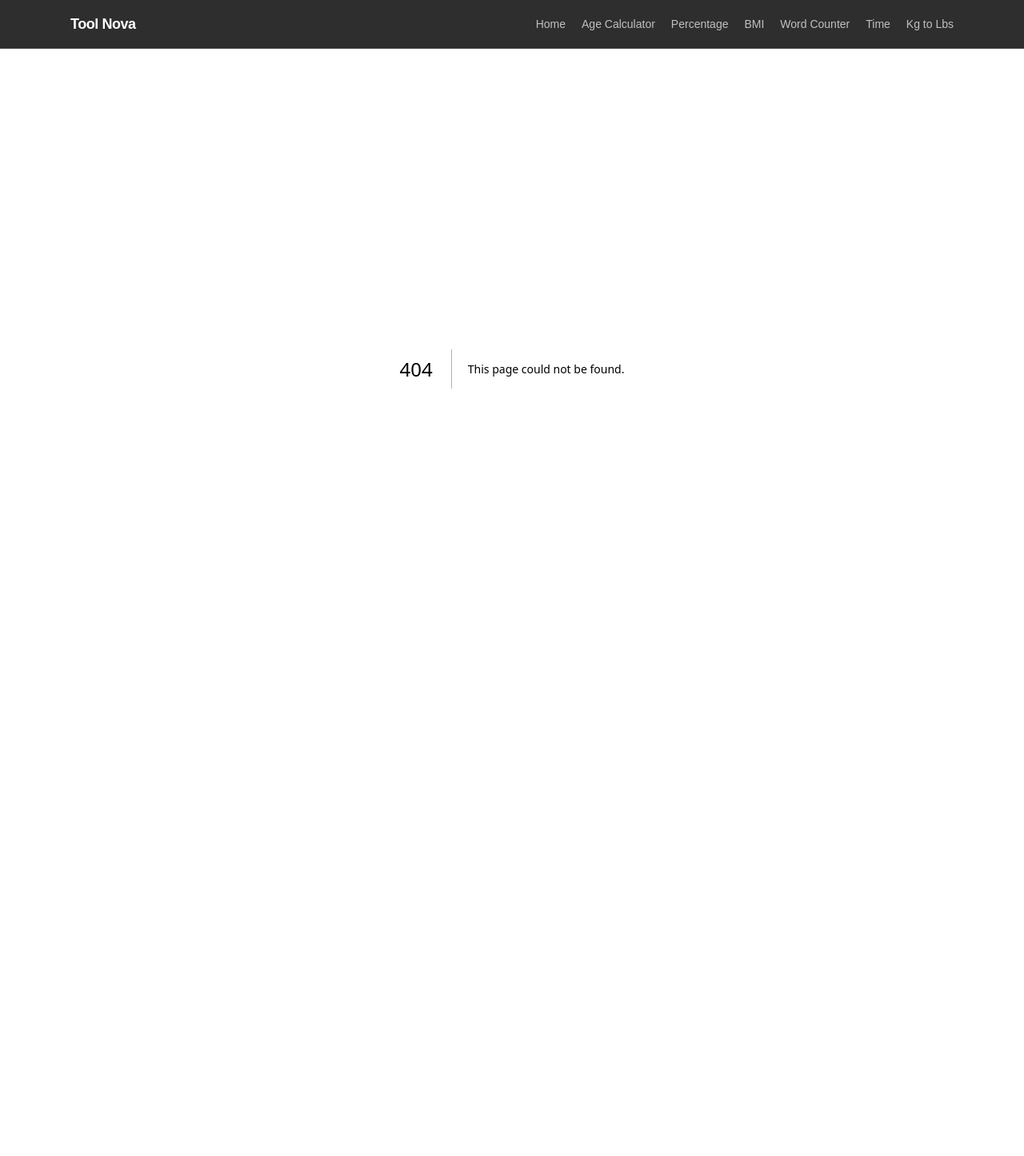
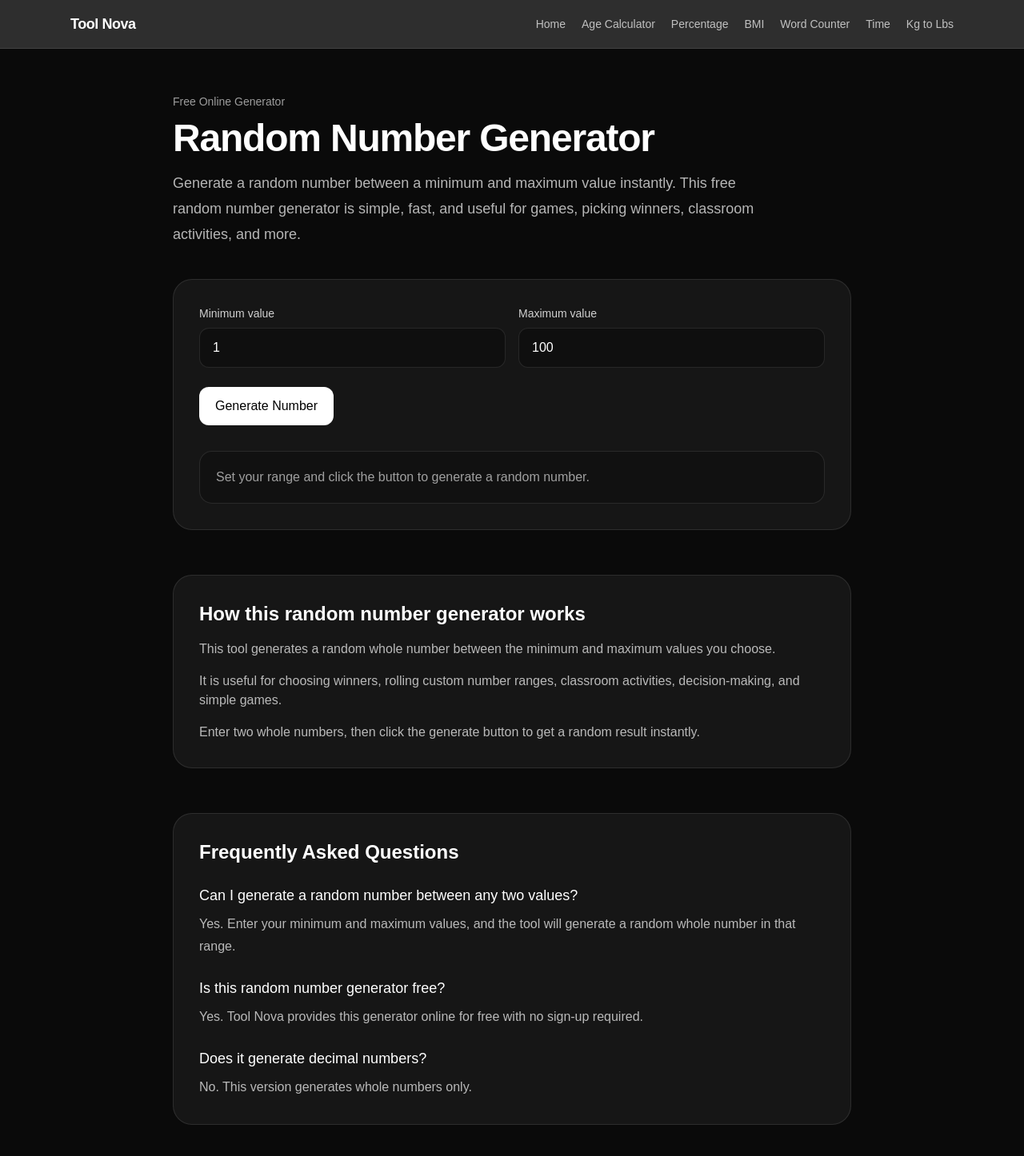
Before and after one commit to spacekjk/tool-nova-site, a Next.js app: page /random-number-generator in a window 1280 px wide. Before the commit this address had no page. Shown: the top 1446 px of the page at 80% size. Before the commit the page ends 861 px from the top, so only its background shows below. Built offline with nearby package versions, Linux system fonts and the light colour scheme.

Commit message:
add random number generator page

```diff
--- a/app/page.tsx
+++ b/app/page.tsx
@@ -31,6 +31,12 @@ const tools = [
     href: "/kg-to-lbs",
     description: "Convert kilograms to pounds fast.",
   },
+
+  {
+    title: "Random Number Generator",
+    href: "/random-number-generator",
+    description: "Generate a random number between any two values.",
+  }
 ];
 
 export default function HomePage() {
--- /dev/null
+++ b/app/random-number-generator/page.tsx
@@ -0,0 +1,170 @@
+"use client";
+
+import { useMemo, useState } from "react";
+
+function randomInt(min: number, max: number) {
+  return Math.floor(Math.random() * (max - min + 1)) + min;
+}
+
+export default function RandomNumberGeneratorPage() {
+  const [minValue, setMinValue] = useState("1");
+  const [maxValue, setMaxValue] = useState("100");
+  const [generated, setGenerated] = useState<number | null>(null);
+
+  const validationMessage = useMemo(() => {
+    const min = Number(minValue);
+    const max = Number(maxValue);
+
+    if (Number.isNaN(min) || Number.isNaN(max)) {
+      return "Please enter valid numbers.";
+    }
+
+    if (!Number.isInteger(min) || !Number.isInteger(max)) {
+      return "Please enter whole numbers only.";
+    }
+
+    if (min > max) {
+      return "Minimum value cannot be greater than maximum value.";
+    }
+
+    return null;
+  }, [minValue, maxValue]);
+
+  const handleGenerate = () => {
+    const min = Number(minValue);
+    const max = Number(maxValue);
+
+    if (validationMessage) return;
+
+    setGenerated(randomInt(min, max));
+  };
+
+  return (
+    <main className="min-h-screen bg-neutral-950 text-white">
+      <section className="mx-auto max-w-4xl px-6 py-14">
+        <div className="max-w-3xl">
+          <p className="mb-3 text-sm text-white/60">Free Online Generator</p>
+          <h1 className="text-4xl font-bold tracking-tight sm:text-5xl">
+            Random Number Generator
+          </h1>
+          <p className="mt-4 text-lg leading-8 text-white/70">
+            Generate a random number between a minimum and maximum value
+            instantly. This free random number generator is simple, fast, and
+            useful for games, picking winners, classroom activities, and more.
+          </p>
+        </div>
+
+        <div className="mt-10 rounded-3xl border border-white/10 bg-white/5 p-6 sm:p-8">
+          <div className="grid gap-4 sm:grid-cols-2">
+            <div>
+              <label className="mb-2 block text-sm font-medium text-white/80">
+                Minimum value
+              </label>
+              <input
+                type="number"
+                value={minValue}
+                onChange={(e) => setMinValue(e.target.value)}
+                className="w-full rounded-xl border border-white/10 bg-black/30 px-4 py-3 text-white outline-none focus:border-white/25"
+              />
+            </div>
+
+            <div>
+              <label className="mb-2 block text-sm font-medium text-white/80">
+                Maximum value
+              </label>
+              <input
+                type="number"
+                value={maxValue}
+                onChange={(e) => setMaxValue(e.target.value)}
+                className="w-full rounded-xl border border-white/10 bg-black/30 px-4 py-3 text-white outline-none focus:border-white/25"
+              />
+            </div>
+          </div>
+
+          <div className="mt-6 flex flex-wrap gap-4">
+            <button
+              onClick={handleGenerate}
+              className="rounded-xl bg-white px-5 py-3 font-medium text-black transition hover:opacity-90"
+            >
+              Generate Number
+            </button>
+          </div>
+
+          <div className="mt-8 rounded-2xl border border-white/10 bg-black/20 p-5">
+            {validationMessage ? (
+              <p className="text-white/60">{validationMessage}</p>
+            ) : generated !== null ? (
+              <div>
+                <h2 className="text-2xl font-semibold">Generated Number</h2>
+                <p className="mt-3 text-4xl font-bold">{generated}</p>
+              </div>
+            ) : (
+              <p className="text-white/60">
+                Set your range and click the button to generate a random number.
+              </p>
+            )}
+          </div>
+        </div>
+      </section>
+
+      <section className="mx-auto max-w-4xl px-6 pb-14">
+        <div className="rounded-3xl border border-white/10 bg-white/5 p-6 sm:p-8">
+          <h2 className="text-2xl font-semibold">
+            How this random number generator works
+          </h2>
+          <div className="mt-4 space-y-4 text-white/70">
+            <p>
+              This tool generates a random whole number between the minimum and
+              maximum values you choose.
+            </p>
+            <p>
+              It is useful for choosing winners, rolling custom number ranges,
+              classroom activities, decision-making, and simple games.
+            </p>
+            <p>
+              Enter two whole numbers, then click the generate button to get a
+              random result instantly.
+            </p>
+          </div>
+        </div>
+      </section>
+
+      <section className="mx-auto max-w-4xl px-6 pb-16">
+        <div className="rounded-3xl border border-white/10 bg-white/5 p-6 sm:p-8">
+          <h2 className="text-2xl font-semibold">Frequently Asked Questions</h2>
+
+          <div className="mt-6 space-y-6">
+            <div>
+              <h3 className="text-lg font-medium">
+                Can I generate a random number between any two values?
+              </h3>
+              <p className="mt-2 leading-7 text-white/70">
+                Yes. Enter your minimum and maximum values, and the tool will
+                generate a random whole number in that range.
+              </p>
+            </div>
+
+            <div>
+              <h3 className="text-lg font-medium">
+                Is this random number generator free?
+              </h3>
+              <p className="mt-2 leading-7 text-white/70">
+                Yes. Tool Nova provides this generator online for free with no
+                sign-up required.
+              </p>
+            </div>
+
+            <div>
+              <h3 className="text-lg font-medium">
+                Does it generate decimal numbers?
+              </h3>
+              <p className="mt-2 leading-7 text-white/70">
+                No. This version generates whole numbers only.
+              </p>
+            </div>
+          </div>
+        </div>
+      </section>
+    </main>
+  );
+}
```
